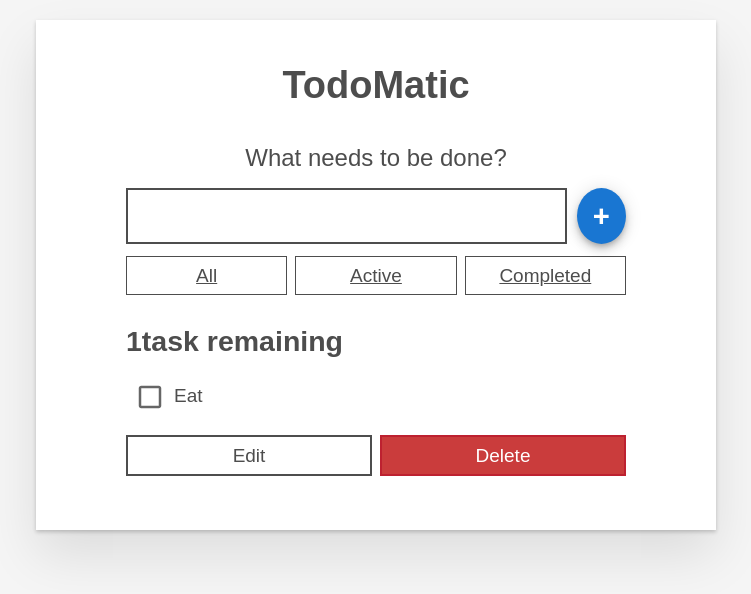
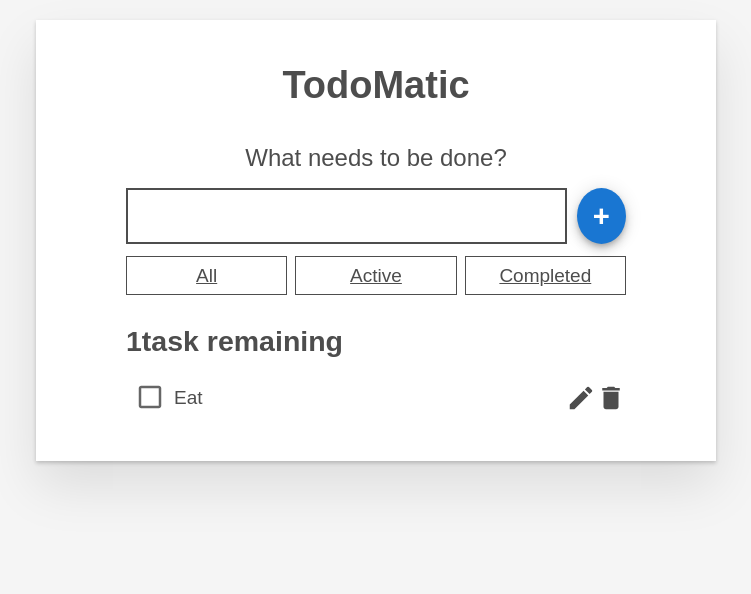
Before and after one commit to monji05/react_todo, a React (Create React App) app: page / in a window 1280 px wide. Shown: the top 594 px of the page, without its empty margins (264-1015 px from the left). Built offline with nearby package versions, Linux system fonts and the light colour scheme.

Commit message:
タスク一覧のデザインを変更

```diff
--- a/src/components/Form.tsx
+++ b/src/components/Form.tsx
@@ -34,7 +34,7 @@ export default function Form(props: any) {
           value={name}
           onChange={(e) => handleChange(e)}
         />
-        <Fab color="primary" aria-label="+" className="addIcon">
+        <Fab color="primary" aria-label="+" className="add-icon">
           <button type="submit" className="add-text">
             +
           </button>
--- a/src/components/Todo.tsx
+++ b/src/components/Todo.tsx
@@ -1,5 +1,7 @@
 import React, { useState } from 'react'
 import { Checkbox } from '@mui/material'
+import DeleteIcon from '@mui/icons-material/Delete';
+import EditIcon from '@mui/icons-material/Edit';
 
 export type task = {
   id: string
@@ -33,8 +35,6 @@ export default function Todo(task: task) {
           New name for {task.name}
         </label>
         <input id={task.id} className="todo-text" type="text" value={newName} onChange={(e) => handleChange(e)} />
-      </div>
-      <div className="btn-group">
         <button type="button" className="btn todo-cancel" onClick={() => setEditing(false)}>
           Cancel
           <span className="visually-hidden">renaming {task.name}</span>
@@ -48,29 +48,33 @@ export default function Todo(task: task) {
   );
 
   const viewTemplate = (
-    <div className="stack-small">
+    <div className="todo-view">
       <div className="c-cb">
         <Checkbox
           sx={{ '& .MuiSvgIcon-root': { fontSize: 30 } }}
           id={task.id}
-          defaultChecked={task.completed}
+          checked={task.completed}
           onChange={() => task.toggleTaskCompleted(task.id)}
         />
         <label className="todo-label" htmlFor={task.id}>
           {task.name}
         </label>
       </div>
-      <div className="btn-group">
-        <button type="button" className="btn" onClick={() => setEditing(true)}>
-          Edit <span className="visually-hidden">{task.name}</span>
-        </button>
-        <button
+      <div className="icon-group">
+        <EditIcon
           type="button"
-          className="btn btn__danger"
+          onClick={() => setEditing(true)}
+          sx={{
+            fontSize: 30
+          }}
+        />
+        <DeleteIcon
+          type="button"
           onClick={() => task.toggleDelete(task.id)}
-        >
-          Delete <span className="visually-hidden">{task.name}</span>
-        </button>
+          sx={{
+            fontSize: 30
+          }}
+        />
       </div>
     </div>
   );
--- a/src/index.css
+++ b/src/index.css
@@ -263,10 +263,19 @@ body {
   margin-right: 10px;
 }
 
-.addIcon {
-  box-shadow: none;
-}
-
 .add-text {
   font-size: 30px;
 }
+
+.todo-label {
+  vertical-align: middle;
+}
+
+.todo-view {
+  display: flex;
+  justify-content: space-between;
+}
+
+.icon-group {
+  padding-top: 10px;
+}
```
